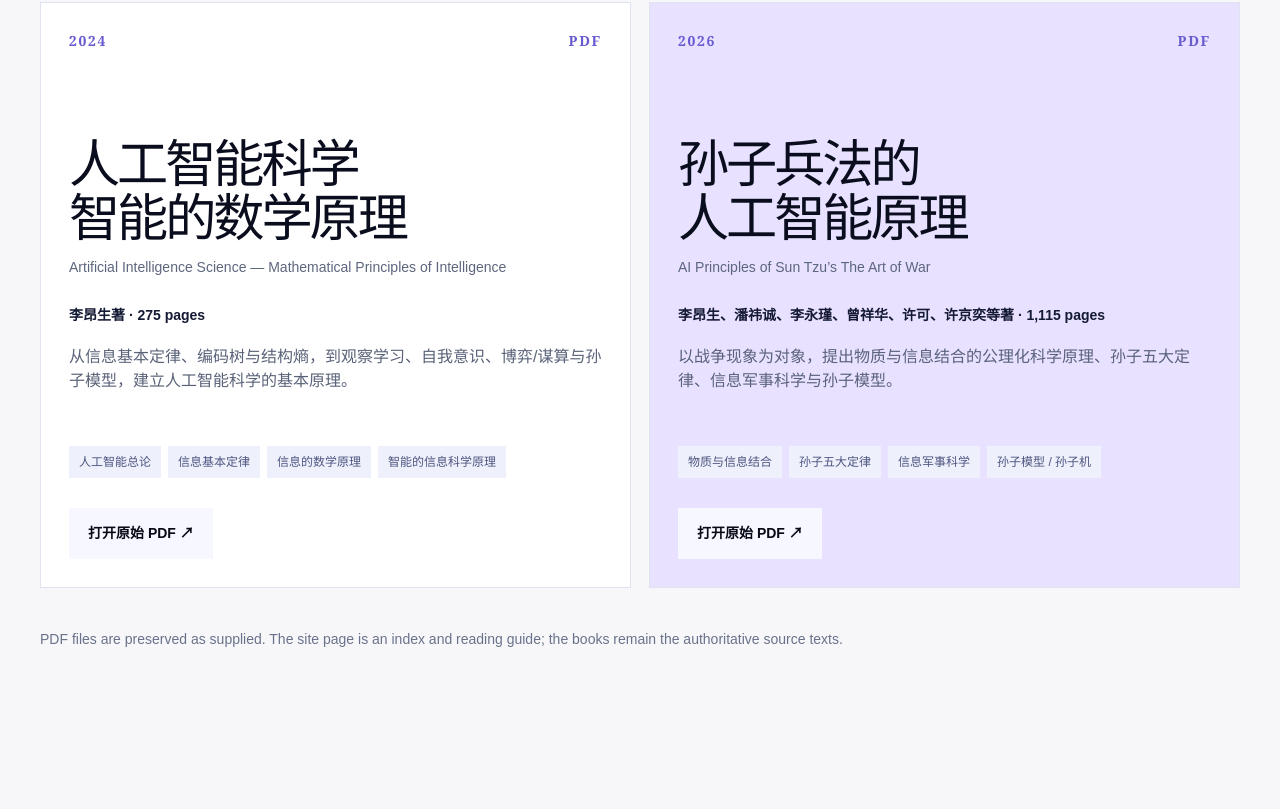
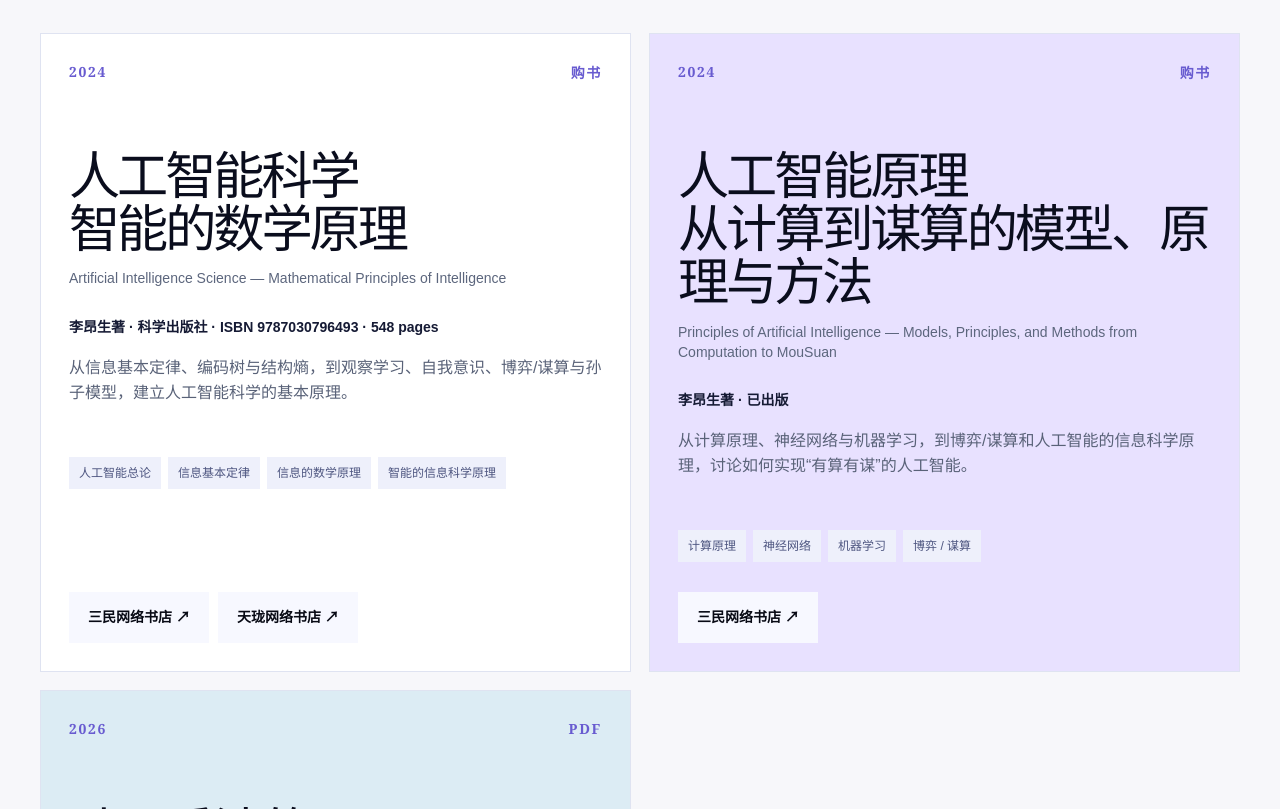
Before and after one commit to SuuTTT/mousuan-ai, a Next.js app: page /books in a window 1280 px wide. Shown: the part 551-1360 px from the top of the page. Before the commit the page ends 1291 px from the top, so only its background shows below. Built offline with nearby package versions, Linux system fonts and the light colour scheme.

Commit message:
Add purchase links and remove copyrighted AI PDF

```diff
--- /dev/null
+++ b/app/books-v2.css
@@ -0,0 +1,5 @@
+.book-index-card:nth-child(3){background:#dcecf4}
+.book-index-card h2{margin-top:68px}
+.book-links{display:flex;flex-wrap:wrap;gap:9px;margin-top:auto}
+.book-download{margin-top:0;background:#11142a;color:#fff}
+@media(max-width:560px){.book-links{align-items:flex-start;flex-direction:column}.book-download{align-self:flex-start}}
--- a/app/books/page.tsx
+++ b/app/books/page.tsx
@@ -3,65 +3,28 @@
 import { useState } from "react";
 
 type Lang = "zh" | "en";
+type BookLink = [string, string];
 
 const copy = {
   zh: {
-    back: "← 返回研究主页",
-    toggle: "EN",
-    eyebrow: "研究专著 · BOOKS",
-    title: "把原理读成体系。",
-    lead: "两部专著构成信息世界科学与人工智能科学的核心阅读入口。每本书都保留原始 PDF，便于审阅、引用与进一步研究。",
+    back: "← 返回研究主页", toggle: "EN", eyebrow: "李昂生教授 · 研究专著", title: "把原理读成体系。",
+    lead: "李昂生教授的三部专著构成人工智能科学与孙子模型的阅读入口。前两本已正式出版，页面提供合法购书链接；《孙子兵法的人工智能原理》保留团队提供的 PDF 阅读入口。",
     books: [
-      {
-        year: "2024",
-        title: "人工智能科学\n智能的数学原理",
-        enTitle: "Artificial Intelligence Science — Mathematical Principles of Intelligence",
-        meta: "李昂生著 · 275 pages",
-        summary: "从信息基本定律、编码树与结构熵，到观察学习、自我意识、博弈/谋算与孙子模型，建立人工智能科学的基本原理。",
-        parts: ["人工智能总论", "信息基本定律", "信息的数学原理", "智能的信息科学原理"],
-        href: "/ai-science-mathematical-principles.pdf",
-      },
-      {
-        year: "2026",
-        title: "孙子兵法的\n人工智能原理",
-        enTitle: "AI Principles of Sun Tzu’s The Art of War",
-        meta: "李昂生、潘祎诚、李永瑾、曾祥华、许可、许京奕等著 · 1,115 pages",
-        summary: "以战争现象为对象，提出物质与信息结合的公理化科学原理、孙子五大定律、信息军事科学与孙子模型。",
-        parts: ["物质与信息结合", "孙子五大定律", "信息军事科学", "孙子模型 / 孙子机"],
-        href: "/sun-tzu-ai-principles.pdf",
-      },
+      { year: "2024", kind: "购书", title: "人工智能科学\n智能的数学原理", enTitle: "Artificial Intelligence Science — Mathematical Principles of Intelligence", meta: "李昂生著 · 科学出版社 · ISBN 9787030796493 · 548 pages", summary: "从信息基本定律、编码树与结构熵，到观察学习、自我意识、博弈/谋算与孙子模型，建立人工智能科学的基本原理。", parts: ["人工智能总论", "信息基本定律", "信息的数学原理", "智能的信息科学原理"], links: [["三民网络书店", "https://www.sanmin.com.tw/product/index/013643102"], ["天珑网络书店", "https://www.tenlong.com.tw/products/9787030796493"]] as BookLink[] },
+      { year: "2024", kind: "购书", title: "人工智能原理\n从计算到谋算的模型、原理与方法", enTitle: "Principles of Artificial Intelligence — Models, Principles, and Methods from Computation to MouSuan", meta: "李昂生著 · 已出版", summary: "从计算原理、神经网络与机器学习，到博弈/谋算和人工智能的信息科学原理，讨论如何实现“有算有谋”的人工智能。", parts: ["计算原理", "神经网络", "机器学习", "博弈 / 谋算"], links: [["三民网络书店", "https://www.sanmin.com.tw/product/index/013828865"]] as BookLink[] },
+      { year: "2026", kind: "PDF", title: "孙子兵法的\n人工智能原理", enTitle: "AI Principles of Sun Tzu’s The Art of War", meta: "李昂生、潘祎诚、李永瑾、曾祥华、许可、许京奕等著 · 1,115 pages", summary: "以战争现象为对象，提出物质与信息结合的公理化科学原理、孙子五大定律、信息军事科学与孙子模型。", parts: ["物质与信息结合", "孙子五大定律", "信息军事科学", "孙子模型 / 孙子机"], links: [["打开团队提供的原始 PDF", "/sun-tzu-ai-principles.pdf"]] as BookLink[] },
     ],
-    download: "打开原始 PDF",
-    note: "PDF files are preserved as supplied. The site page is an index and reading guide; the books remain the authoritative source texts.",
+    note: "版权说明：前两本只提供出版商或书店的购书入口，不在本站托管 PDF；《孙子兵法的人工智能原理》PDF 由团队明确提供阅读入口。",
   },
   en: {
-    back: "← Back to research hub",
-    toggle: "中",
-    eyebrow: "RESEARCH MONOGRAPHS · BOOKS",
-    title: "Read the principles as a system.",
-    lead: "These two monographs form the core reading entrance to the information-world and AI-science programme. The original PDFs remain available for review, citation, and further research.",
+    back: "← Back to research hub", toggle: "中", eyebrow: "PROFESSOR ANGSHENG LI · BOOKS", title: "Read the principles as a system.",
+    lead: "Professor Angsheng Li’s three monographs form the reading entrance to AI science and the Sun Tzu model. The first two are published books with legitimate purchase links; the Sun Tzu volume remains available as a team-provided PDF.",
     books: [
-      {
-        year: "2024",
-        title: "Artificial Intelligence Science\nMathematical Principles of Intelligence",
-        enTitle: "人工智能科学 — 智能的数学原理",
-        meta: "By Angsheng Li · 275 pages",
-        summary: "From information laws, encoding trees, and structural entropy to observation-based learning, self-awareness, strategic games, and the Sun Tzu model.",
-        parts: ["General AI science", "Fundamental information laws", "Mathematical principles of information", "Information science of intelligence"],
-        href: "/ai-science-mathematical-principles.pdf",
-      },
-      {
-        year: "2026",
-        title: "AI Principles of\nSun Tzu’s The Art of War",
-        enTitle: "孙子兵法的人工智能原理",
-        meta: "By Angsheng Li, Yicheng Pan, Yongjin Li, Xianghua Zeng, Ke Xu, Jingyi Xu et al. · 1,115 pages",
-        summary: "A system of axiomatic principles combining matter and information, including the five Sun Tzu laws, information military science, and the Sun Tzu model.",
-        parts: ["Matter and information", "Five Sun Tzu laws", "Information military science", "Sun Tzu model / machine"],
-        href: "/sun-tzu-ai-principles.pdf",
-      },
+      { year: "2024", kind: "BUY", title: "Artificial Intelligence Science\nMathematical Principles of Intelligence", enTitle: "人工智能科学 — 智能的数学原理", meta: "By Angsheng Li · Science Press · ISBN 9787030796493 · 548 pages", summary: "From information laws, encoding trees, and structural entropy to observation-based learning, self-awareness, strategic games, and the Sun Tzu model.", parts: ["General AI science", "Fundamental information laws", "Mathematical principles of information", "Information science of intelligence"], links: [["Sanmin Bookstore", "https://www.sanmin.com.tw/product/index/013643102"], ["Tenlong Bookstore", "https://www.tenlong.com.tw/products/9787030796493"]] as BookLink[] },
+      { year: "2024", kind: "BUY", title: "Principles of Artificial Intelligence\nModels, Principles, and Methods from Computation to MouSuan", enTitle: "人工智能原理 — 从计算到谋算的模型、原理与方法", meta: "By Angsheng Li · Published book", summary: "From computational principles, neural networks, and machine learning to strategic games and information-science principles of AI: an AI with both calculation and planning.", parts: ["Computational principles", "Neural networks", "Machine learning", "Games / MouSuan"], links: [["Sanmin Bookstore", "https://www.sanmin.com.tw/product/index/013828865"]] as BookLink[] },
+      { year: "2026", kind: "PDF", title: "AI Principles of\nSun Tzu’s The Art of War", enTitle: "孙子兵法的人工智能原理", meta: "By Angsheng Li, Yicheng Pan, Yongjin Li, Xianghua Zeng, Ke Xu, Jingyi Xu et al. · 1,115 pages", summary: "A system of axiomatic principles combining matter and information, including the five Sun Tzu laws, information military science, and the Sun Tzu model.", parts: ["Matter and information", "Five Sun Tzu laws", "Information military science", "Sun Tzu model / machine"], links: [["Open team-provided original PDF", "/sun-tzu-ai-principles.pdf"]] as BookLink[] },
     ],
-    download: "Open original PDF",
-    note: "The PDFs are preserved as supplied. This page is an index and reading guide; the books remain the authoritative source texts.",
+    note: "Copyright note: the first two books link to publishers or bookstores only; their PDFs are not hosted here. The Sun Tzu PDF is available because the team has explicitly provided it for reading.",
   },
 };
 
@@ -71,7 +34,7 @@ export default function BooksPage() {
   return <main className="books-page">
     <header className="books-nav"><a className="brand" href="/"><span>SI</span><b>STRUCTURAL<br />INTELLIGENCE</b></a><a className="back-link" href="/">{c.back}</a><button onClick={() => setLang(lang === "zh" ? "en" : "zh")}>{c.toggle}</button></header>
     <section className="books-hero"><p className="overline">{c.eyebrow}</p><h1>{c.title}</h1><p>{c.lead}</p></section>
-    <section className="book-index shell">{c.books.map((book) => <article className="book-index-card" key={book.href}><div className="book-index-top"><span>{book.year}</span><span>PDF</span></div><h2>{book.title.split("\n").map(line => <span key={line}>{line}</span>)}</h2><p className="book-index-en">{book.enTitle}</p><p className="book-index-meta">{book.meta}</p><p className="book-index-summary">{book.summary}</p><div className="book-parts">{book.parts.map((part) => <span key={part}>{part}</span>)}</div><a className="button light book-download" href={book.href} target="_blank" rel="noreferrer">{c.download} ↗</a></article>)}</section>
+    <section className="book-index shell">{c.books.map((book) => <article className="book-index-card" key={book.title}><div className="book-index-top"><span>{book.year}</span><span>{book.kind}</span></div><h2>{book.title.split("\n").map(line => <span key={line}>{line}</span>)}</h2><p className="book-index-en">{book.enTitle}</p><p className="book-index-meta">{book.meta}</p><p className="book-index-summary">{book.summary}</p><div className="book-parts">{book.parts.map((part) => <span key={part}>{part}</span>)}</div><div className="book-links">{book.links.map(([label, href]) => <a className="button light book-download" href={href} target={href.startsWith("/") ? undefined : "_blank"} rel={href.startsWith("/") ? undefined : "noreferrer"} key={label}>{label} ↗</a>)}</div></article>)}</section>
     <p className="books-note shell">{c.note}</p>
   </main>;
 }
```
Also changed, not shown: app/globals.css, 1 other file (tests, documents, lock files or other folders).
